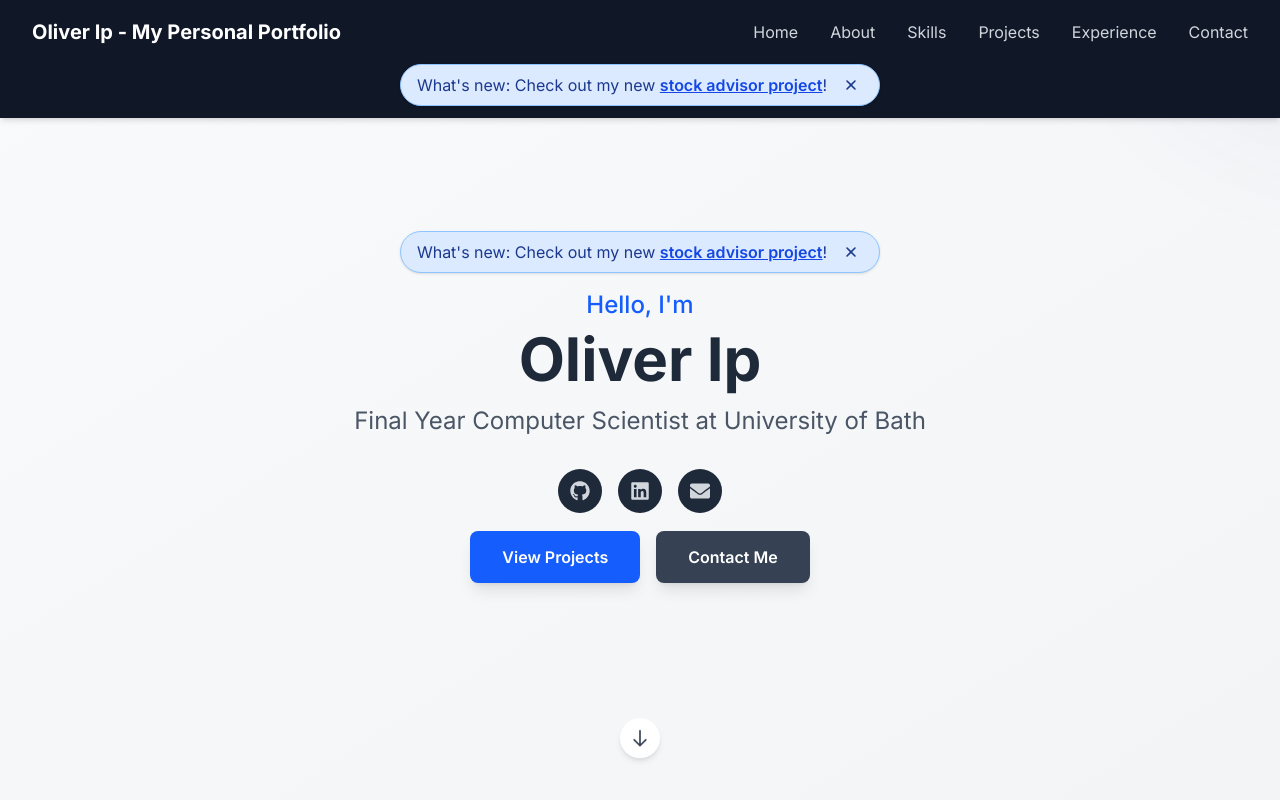
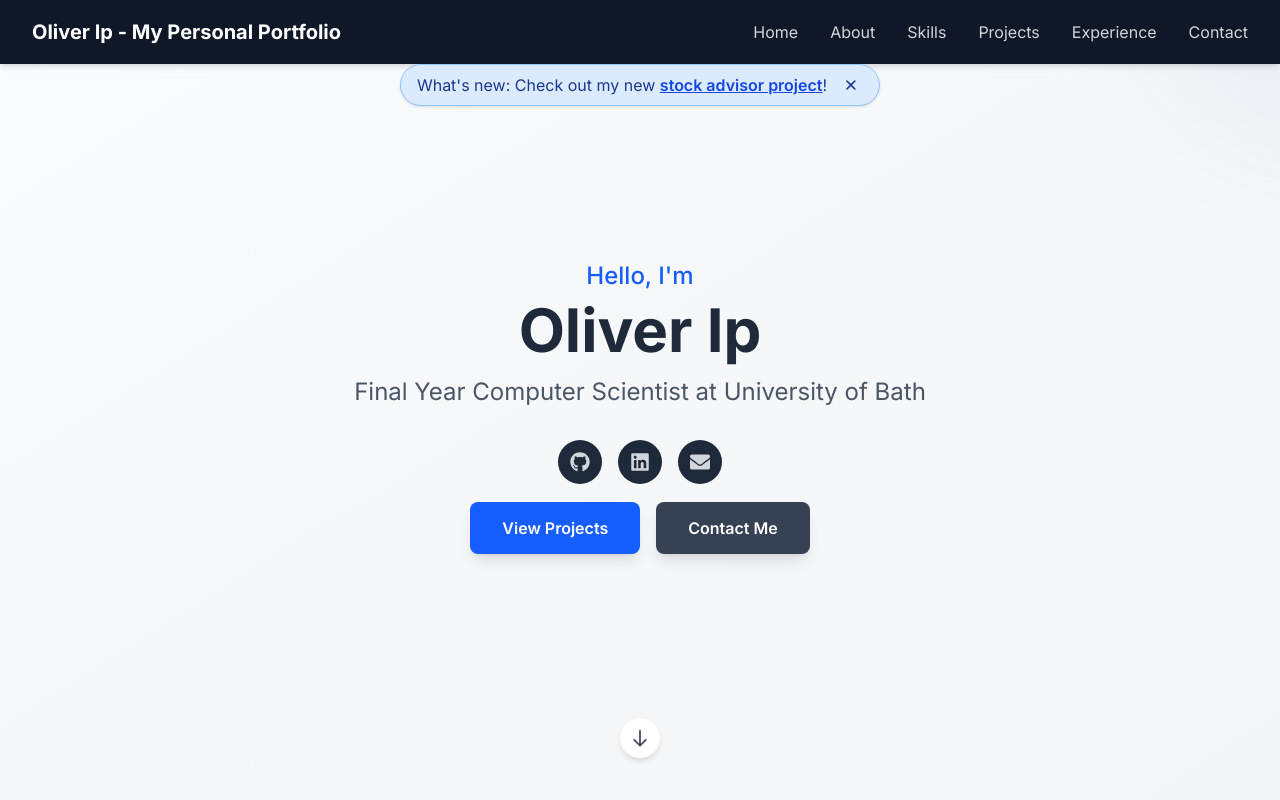
Before and after one commit to oliveripkanam/oliverip.dev, a Next.js app: page / in a window 1280 px wide. Shown: the top 800 px of the page. Built offline with nearby package versions, Linux system fonts and the light colour scheme.

Commit message:
fix(nav): show single below-bar announcement bubble without changing navbar height

```diff
--- a/src/components/Hero.tsx
+++ b/src/components/Hero.tsx
@@ -3,10 +3,9 @@
 import { motion } from 'framer-motion';
 import Link from 'next/link';
 import { FaGithub, FaLinkedin, FaEnvelope } from 'react-icons/fa';
-import { useState } from 'react';
+
 
 const Hero = () => {
-  const [showAnnouncement, setShowAnnouncement] = useState(true);
   return (
     <section
       id="home"
@@ -19,39 +18,6 @@ const Hero = () => {
 
       <div className="container mx-auto px-4 sm:px-6 lg:px-8 z-10">
         <div className="text-center">
-          {showAnnouncement && (
-            <motion.div
-              initial={{ opacity: 0, y: -10 }}
-              animate={{ opacity: 1, y: 0 }}
-              transition={{ duration: 0.4 }}
-              className="mb-4 flex justify-center"
-            >
-              <div className="inline-flex items-center gap-2 px-4 py-2 rounded-full bg-blue-100 text-blue-900 dark:bg-blue-900/30 dark:text-blue-200 border border-blue-300 dark:border-blue-700 shadow-sm">
-                <span>
-                  What&apos;s new: Check out my new{' '}
-                  <a
-                    href="https://oliveripkanam.github.io/mstr-advisor/?combined=0"
-                    target="_blank"
-                    rel="noopener noreferrer"
-                    className="underline font-semibold text-blue-700 dark:text-blue-300 hover:text-blue-800"
-                  >
-                    stock advisor project
-                  </a>
-                  !
-                </span>
-                <button
-                  type="button"
-                  onClick={() => setShowAnnouncement(false)}
-                  className="ml-1 rounded-full p-1 hover:bg-blue-200/60 dark:hover:bg-blue-800/40 transition-colors"
-                  aria-label="Dismiss announcement"
-                >
-                  <svg xmlns="http://www.w3.org/2000/svg" viewBox="0 0 20 20" fill="currentColor" className="h-4 w-4">
-                    <path fillRule="evenodd" d="M4.293 4.293a1 1 0 011.414 0L10 8.586l4.293-4.293a1 1 0 111.414 1.414L11.414 10l4.293 4.293a1 1 0 01-1.414 1.414L10 11.414l-4.293 4.293a1 1 0 01-1.414-1.414L8.586 10 4.293 5.707a1 1 0 010-1.414z" clipRule="evenodd" />
-                  </svg>
-                </button>
-              </div>
-            </motion.div>
-          )}
           <motion.div
             initial={{ opacity: 0, y: 20 }}
             animate={{ opacity: 1, y: 0 }}
--- a/src/components/Navbar.tsx
+++ b/src/components/Navbar.tsx
@@ -1,12 +1,16 @@
 'use client';
 
-import { useState } from 'react';
+import { useState, useEffect } from 'react';
 import Link from 'next/link';
 import { FaBars, FaTimes } from 'react-icons/fa';
 
 const Navbar = () => {
   const [isOpen, setIsOpen] = useState(false);
   const [showAnnouncement, setShowAnnouncement] = useState(true);
+
+  useEffect(() => {
+    // Do not increase navbar height; announcement is absolutely positioned below it
+  }, []);
 
   const toggleMenu = () => {
     setIsOpen(!isOpen);
@@ -60,9 +64,9 @@ const Navbar = () => {
         </div>
 
         {showAnnouncement && (
-          <div className="pb-3">
+          <div className="pointer-events-none">
             <div className="flex justify-center">
-              <div className="inline-flex items-center gap-2 px-4 py-2 rounded-full bg-blue-100 text-blue-900 dark:bg-blue-900/30 dark:text-blue-200 border border-blue-300 dark:border-blue-700 shadow-sm">
+              <div className="pointer-events-auto absolute left-1/2 -translate-x-1/2 top-16 md:top-16 inline-flex items-center gap-2 px-4 py-2 rounded-full bg-blue-100 text-blue-900 dark:bg-blue-900/30 dark:text-blue-200 border border-blue-300 dark:border-blue-700 shadow-sm">
                 <span>
                   What&apos;s new: Check out my new{' '}
                   <a
```
